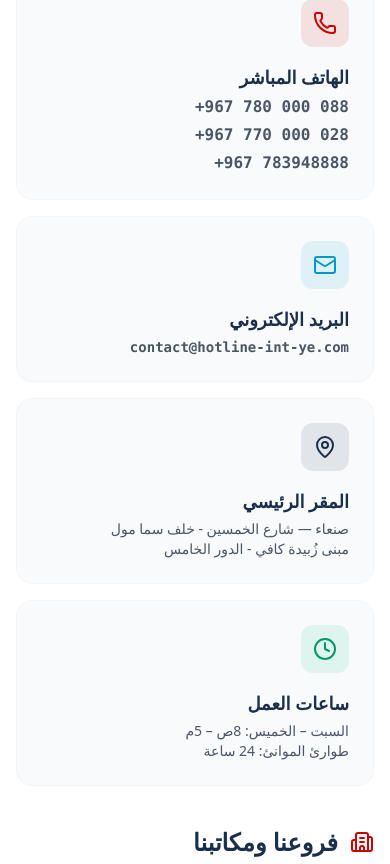
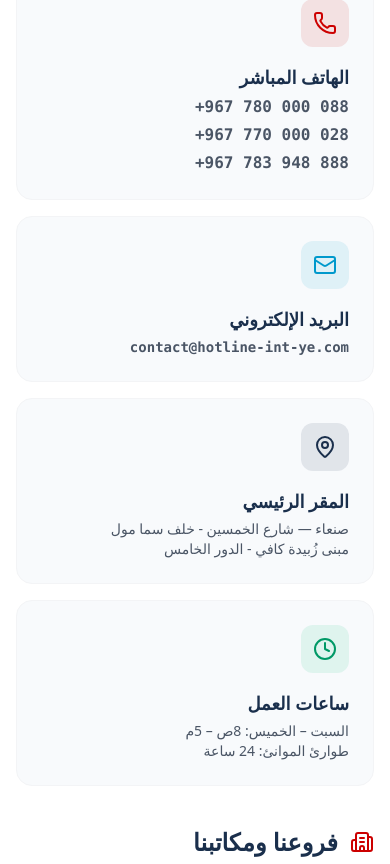
Before and after one commit to abdulsalamfaiz2024-cmd/hotline-logistics-web, a Next.js app: page /contact in a window 390 px wide. Shown: the part 1600-2464 px from the top of the page. Built offline with nearby package versions, Linux system fonts and the light colour scheme.

Commit message:
Format the third phone number to +967 783 948 888

```diff
--- a/src/app/contact/page.tsx
+++ b/src/app/contact/page.tsx
@@ -86,7 +86,7 @@ export default function ContactPage() {
                     <div dir="ltr" className="text-gray-600 font-mono font-bold text-right flex flex-col gap-1">
                       <span>+967 780 000 088</span>
                       <span>+967 770 000 028</span>
-                      <span>+967 783948888</span>
+                      <span>+967 783 948 888</span>
                     </div>
                   </div>
 
--- a/src/components/layout/Footer.tsx
+++ b/src/components/layout/Footer.tsx
@@ -57,7 +57,7 @@ export default function Footer() {
                 <div className="flex flex-col gap-1">
                   <span dir="ltr" className="font-mono tracking-widest">+967 780 000 088</span>
                   <span dir="ltr" className="font-mono tracking-widest">+967 770 000 028</span>
-                  <span dir="ltr" className="font-mono tracking-widest">+967 783948888</span>
+                  <span dir="ltr" className="font-mono tracking-widest">+967 783 948 888</span>
                 </div>
               </div>
               <div className="flex items-center gap-3 group">
```
